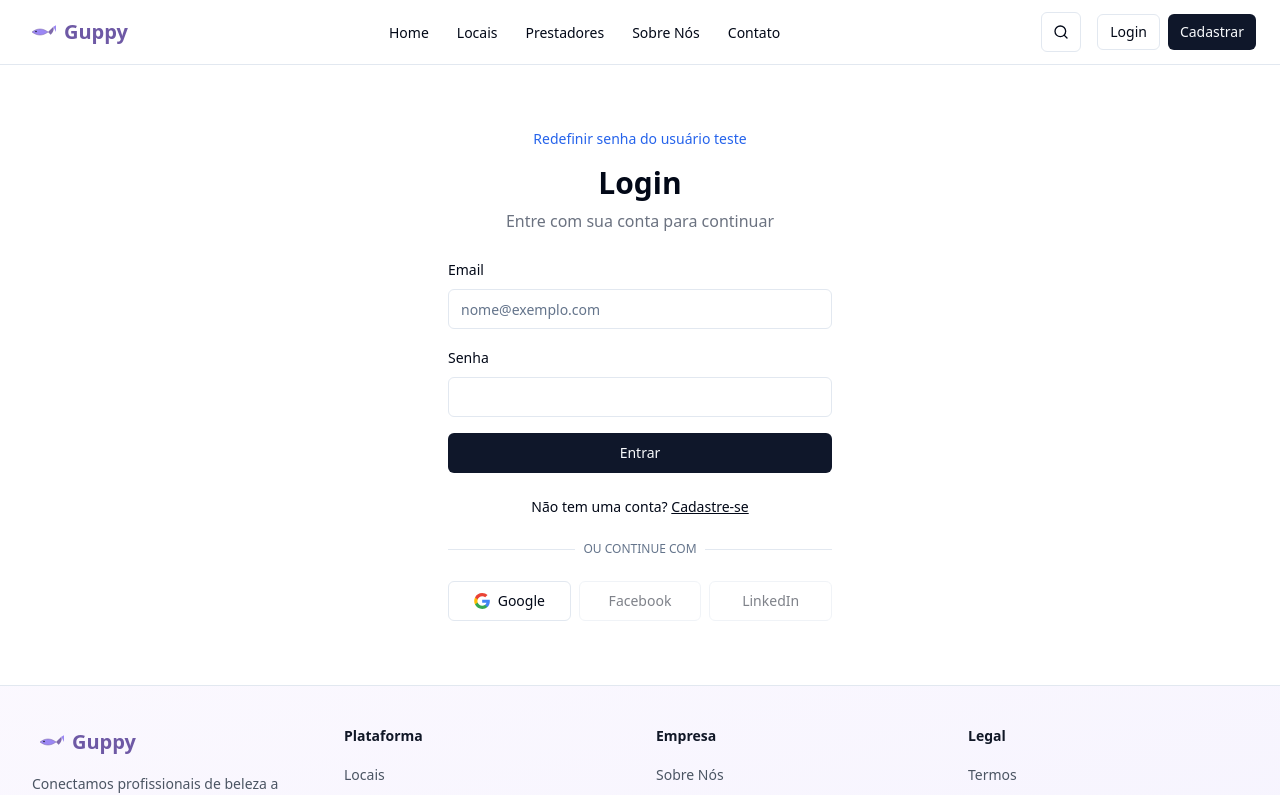
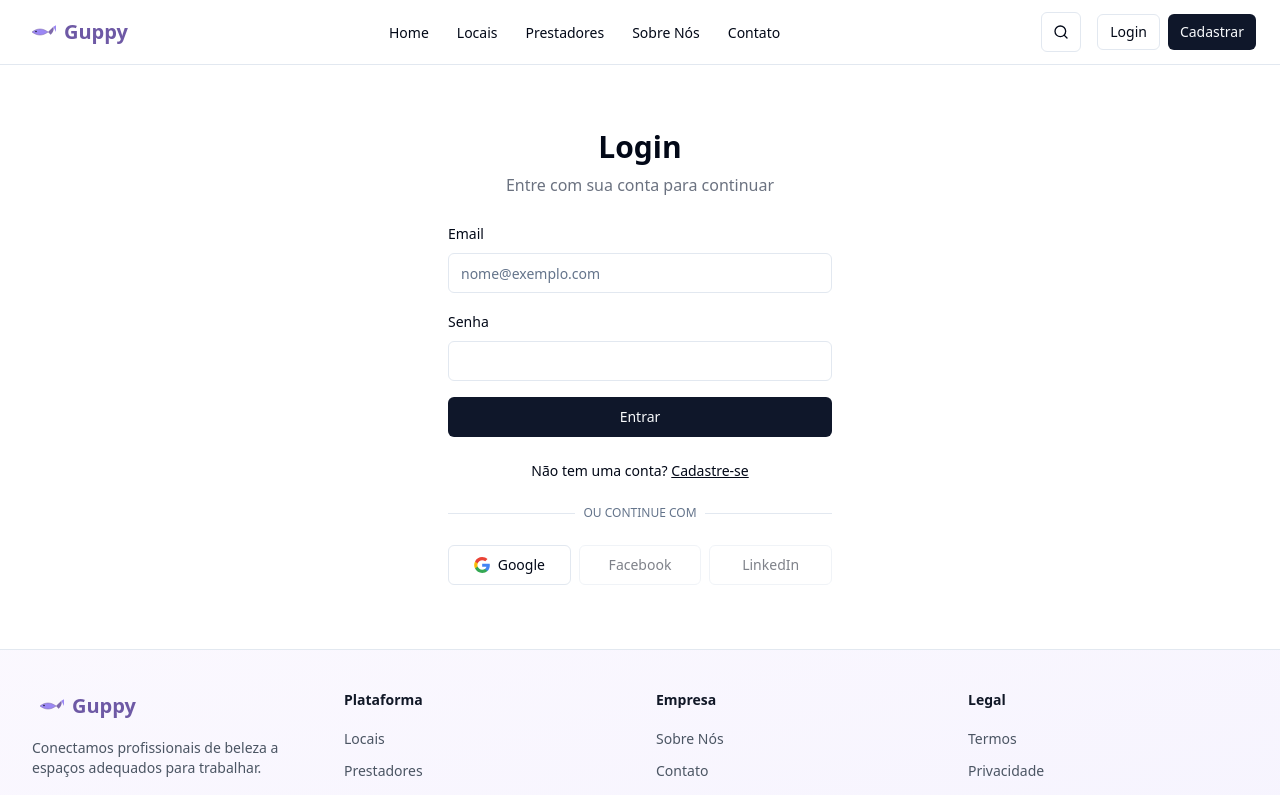
Before and after one commit to danielprietsch/guppy2, a React (Vite) app: page /login in a window 1280 px wide. Shown: the top 795 px of the page. Built offline with nearby package versions, Linux system fonts and the light colour scheme.

Commit message:
Disable test user password reset link

```diff
--- a/src/pages/LoginPage.tsx
+++ b/src/pages/LoginPage.tsx
@@ -1,3 +1,4 @@
+
 import AuthForm from "@/components/AuthForm";
 import { useNavigate } from "react-router-dom";
 import { toast } from "@/hooks/use-toast";
@@ -9,7 +10,6 @@ const LoginPage = () => {
   const navigate = useNavigate();
   const [isLoggingIn, setIsLoggingIn] = useState(false);
   const [authError, setAuthError] = useState<string | null>(null);
-  const [isResettingPassword, setIsResettingPassword] = useState(false);
 
   useEffect(() => {
     const checkCurrentSession = async () => {
@@ -127,92 +127,6 @@ const LoginPage = () => {
     }
   };
 
-  const resetTestUserPassword = async () => {
-    const testEmail = "teste1@teste.com";
-    const newPassword = "123456";
-
-    try {
-      setIsResettingPassword(true);
-
-      console.log("Resetting password for test user:", testEmail);
-
-      const { data, error: userError } = await supabase.auth.admin.listUsers();
-
-      if (userError) {
-        console.error("Error listing users:", userError);
-        toast({
-          title: "Erro",
-          description: "Não foi possível verificar se o usuário teste existe.",
-          variant: "destructive"
-        });
-        setIsResettingPassword(false);
-        return;
-      }
-
-      const users = data?.users || [];
-      const testUser = users.find(u => u.email === testEmail);
-
-      if (!testUser) {
-        console.log("Test user not found, creating one...");
-
-        const { data: signUpData, error: signUpError } = await supabase.auth.admin.createUser({
-          email: testEmail,
-          password: newPassword,
-          email_confirm: true,
-          user_metadata: {
-            name: "Usuário Teste",
-            userType: "owner",
-            avatar_url: `https://ui-avatars.com/api/?name=Usuario+Teste&background=random`
-          }
-        });
-
-        if (signUpError) {
-          console.error("Error creating test user:", signUpError);
-          toast({
-            title: "Erro",
-            description: "Não foi possível criar o usuário teste.",
-            variant: "destructive"
-          });
-        } else {
-          toast({
-            title: "Usuário teste criado",
-            description: "O usuário teste1@teste.com foi criado com senha 123456.",
-          });
-        }
-      } else {
-        console.log("Test user exists, updating password...");
-
-        const { error: resetError } = await supabase.auth.admin.updateUserById(
-          testUser.id,
-          { password: newPassword, email_confirm: true }
-        );
-
-        if (resetError) {
-          console.error("Error updating test user password:", resetError);
-          toast({
-            title: "Erro",
-            description: "Não foi possível redefinir a senha do usuário teste.",
-            variant: "destructive"
-          });
-        } else {
-          toast({
-            title: "Senha redefinida",
-            description: "A senha do usuário teste1@teste.com foi redefinida para 123456.",
-          });
-        }
-      }
-    } catch (error: any) {
-      console.error("Error handling test user:", error);
-      toast({
-        title: "Erro",
-        description: "Ocorreu um erro ao tentar redefinir a senha.",
-        variant: "destructive"
-      });
-    } finally {
-      setIsResettingPassword(false);
-    }
-  };
-
   return (
     <div className="container px-4 py-12 md:px-6 md:py-16">
       {authError && (
@@ -220,15 +134,6 @@ const LoginPage = () => {
           <AlertDescription>{authError}</AlertDescription>
         </Alert>
       )}
-      <div className="mb-4 flex justify-center">
-        <button
-          onClick={resetTestUserPassword}
-          className="text-sm text-blue-600 hover:underline"
-          disabled={isResettingPassword}
-        >
-          {isResettingPassword ? "Redefinindo..." : "Redefinir senha do usuário teste"}
-        </button>
-      </div>
       <AuthForm mode="login" onSubmit={handleLogin} isLoading={isLoggingIn} />
     </div>
   );
```
